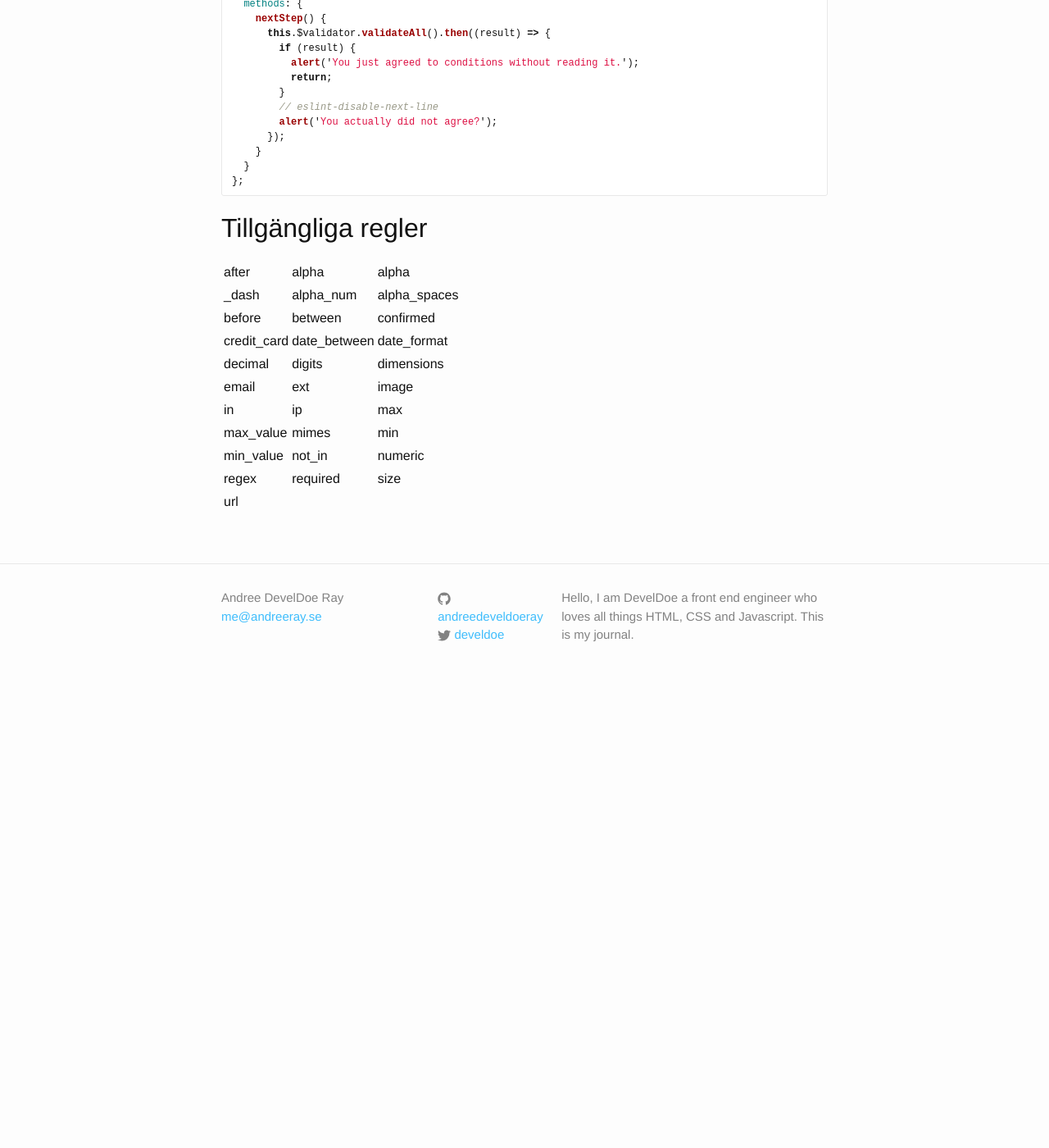
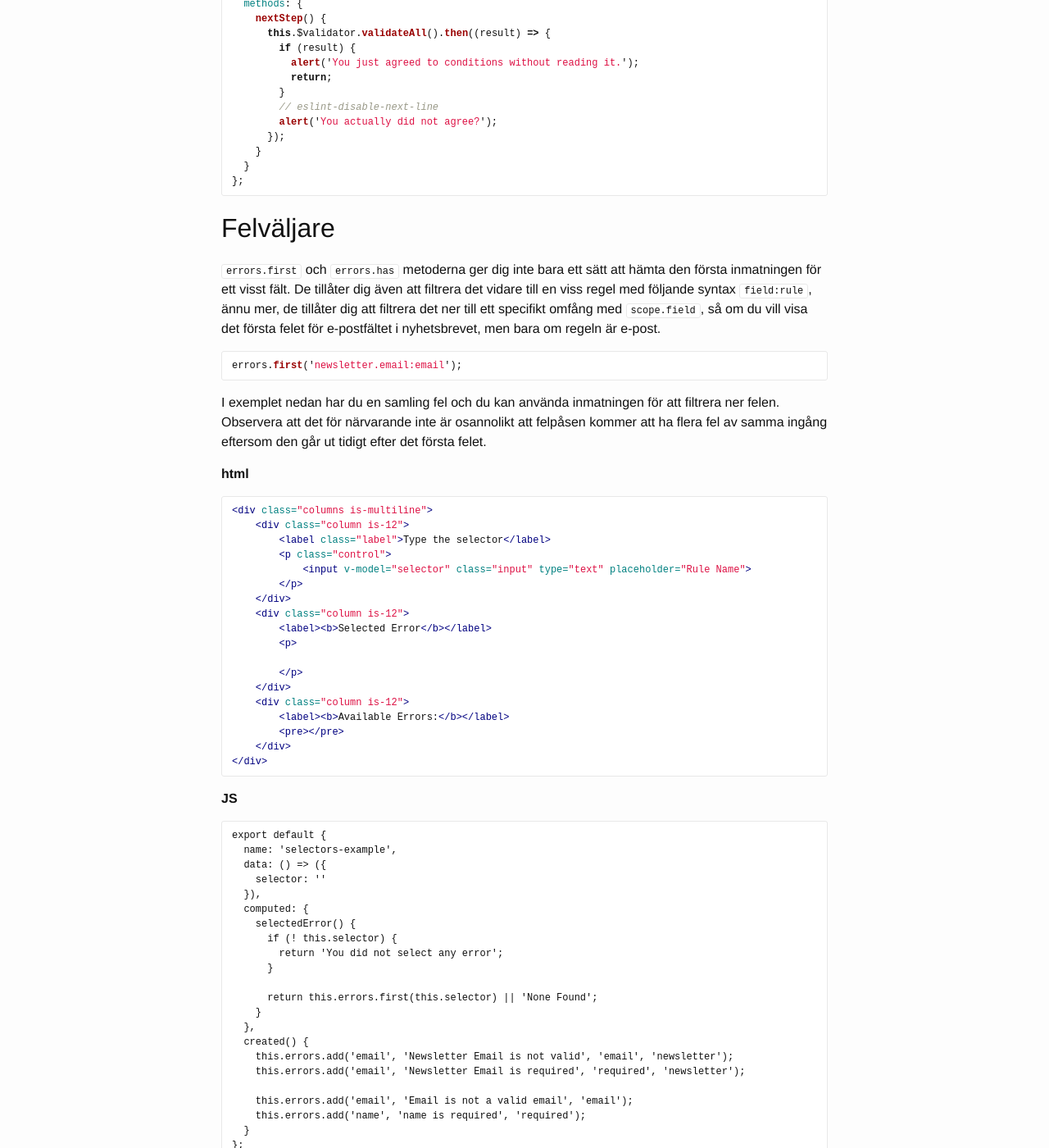
Before and after one commit to develdoe/develdoe.github.io, a Jekyll site: the page built from _posts/2018-02-26-veevalidate.md, in a window 1280 px wide and 1400 px high, scrolled down 11235 px. Shown: the whole window at 82% size. Built offline with Jekyll 4.4.1, drawn with Linux system fonts in a browser that asks for light colours; before the commit the page ends 12081 px from its top, so only the background shows below that; some of the changed text lies outside the part shown.

Commit message:
Create 2018-02-26-veevalidate.md

````diff
--- a/_posts/2018-02-26-veevalidate.md
+++ b/_posts/2018-02-26-veevalidate.md
@@ -575,6 +575,105 @@ export default {
 };
 ```
 
+## Felväljare
+
+`errors.first` och `errors.has` metoderna ger dig inte bara ett sätt att hämta den första inmatningen för ett visst fält. De tillåter dig även att filtrera det vidare till en viss regel med följande syntax `field:rule`, ännu mer, de tillåter dig att filtrera det ner till ett specifikt omfång med `scope.field`, så om du vill visa det första felet för e-postfältet i nyhetsbrevet, men bara om regeln är e-post.
+
+```js
+errors.first('newsletter.email:email');
+```
+
+I exemplet nedan har du en samling fel och du kan använda inmatningen för att filtrera ner felen. Observera att det för närvarande inte är osannolikt att felpåsen kommer att ha flera fel av samma ingång eftersom den går ut tidigt efter det första felet.
+
+**html**
+```html
+<div class="columns is-multiline">
+    <div class="column is-12">
+        <label class="label">Type the selector</label>
+        <p class="control">
+            <input v-model="selector" class="input" type="text" placeholder="Rule Name">
+        </p>
+    </div>
+    <div class="column is-12">
+        <label><b>Selected Error</b></label>
+        <p>
+            {{ selectedError }}
+        </p>
+    </div>
+    <div class="column is-12">
+        <label><b>Available Errors:</b></label>
+        <pre>{{ errors }}</pre>
+    </div>
+</div>
+```
+
+**JS**
+```JS
+export default {
+  name: 'selectors-example',
+  data: () => ({
+    selector: ''
+  }),
+  computed: {
+    selectedError() {
+      if (! this.selector) {
+        return 'You did not select any error';
+      }
+
+      return this.errors.first(this.selector) || 'None Found';
+    }
+  },
+  created() {
+    this.errors.add('email', 'Newsletter Email is not valid', 'email', 'newsletter');
+    this.errors.add('email', 'Newsletter Email is required', 'required', 'newsletter');
+
+    this.errors.add('email', 'Email is not a valid email', 'email');
+    this.errors.add('name', 'name is required', 'required');
+  }
+};
+```
+
+## Custom Component validering
+
+Du kanske har en anpassad komponent som du vill behandla som en inmatning. Som ett eget inmatningsfält skulle det ha en egen validatorinstans, men du vill validera den i parent omfattningen eftersom det bara är en inmatning med några visselpipor på toppen.
+
+Du kan uppnå detta genom att använda direktivet normalt som om du skulle ha ett vanligt ingångselement, men du måste se till att din komponent uppfyller följande:
+
+Måste avge en input händelse när värdet ändras.
+Ska ha en `data-vv-name` eller ett `name` attribut definierat.
+Ska ha en `data-vv-value-path` attribut som anger hur man får tillgång till värdet från komponenten (Behövs för `validateAll` anrop)
+
+**HTML**
+```html
+<div class="columns is-multiline">
+    <div class="column is-12">
+        <custom-input v-validate="'required|email'" data-vv-value-path="innerValue" data-vv-name="custom" label="Email" :has-error="errors.has('custom')">
+        </custom-input>
+        <span v-show="errors.has('custom')" class="help is-danger">{{ errors.first('custom') }}</span>
+        <button @click="validate" type="button" class="button is-primary">Validate All</button>
+    </div>
+</div>
+```
+**JS**
+```js
+import CustomInput from '../CustomInput.vue';
+
+export default {
+  name: 'component-example',
+  components: {
+    CustomInput
+  },
+  methods: {
+    validate() {
+      this.$validator.validateAll().then((result) => {
+        // eslint-disable-next-line
+        alert(`Validation Result: ${result}`);
+      });
+    }
+  }
+};
+```
+
 ## Tillgängliga regler
 
 |:------------- |:-------------:| -----:|
````
